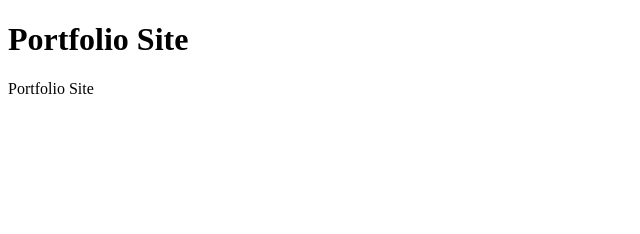
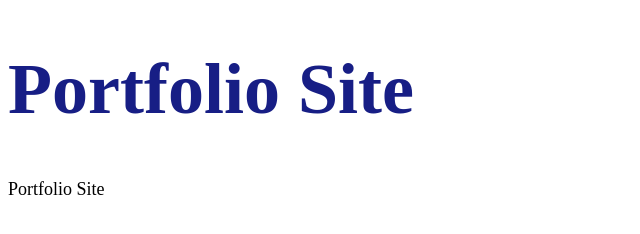
Before and after one commit to MetroRotonto/git-github-test, a plain HTML site: page index.html in a window 1280 px wide. Shown: the whole page, without its empty margins (0-640 px from the left). Drawn offline with Linux system fonts and the light colour scheme.

Commit message:
styles is created and linked to index.html

```diff
--- a/index.html
+++ b/index.html
@@ -4,6 +4,7 @@
     <meta charset="UTF-8">
     <meta http-equiv="X-UA-Compatible" content="IE=edge">
     <meta name="viewport" content="width=device-width, initial-scale=1.0">
+    <link rel="stylesheet" href="styles.css">
     <title>Portfolio Site</title>
 </head>
 <body>
--- /dev/null
+++ b/styles.css
@@ -0,0 +1,8 @@
+h1 {
+    font-size: 72px;
+    color:rgb(23, 30, 133)
+}
+
+p {
+    font-size: 18px
+}
```
